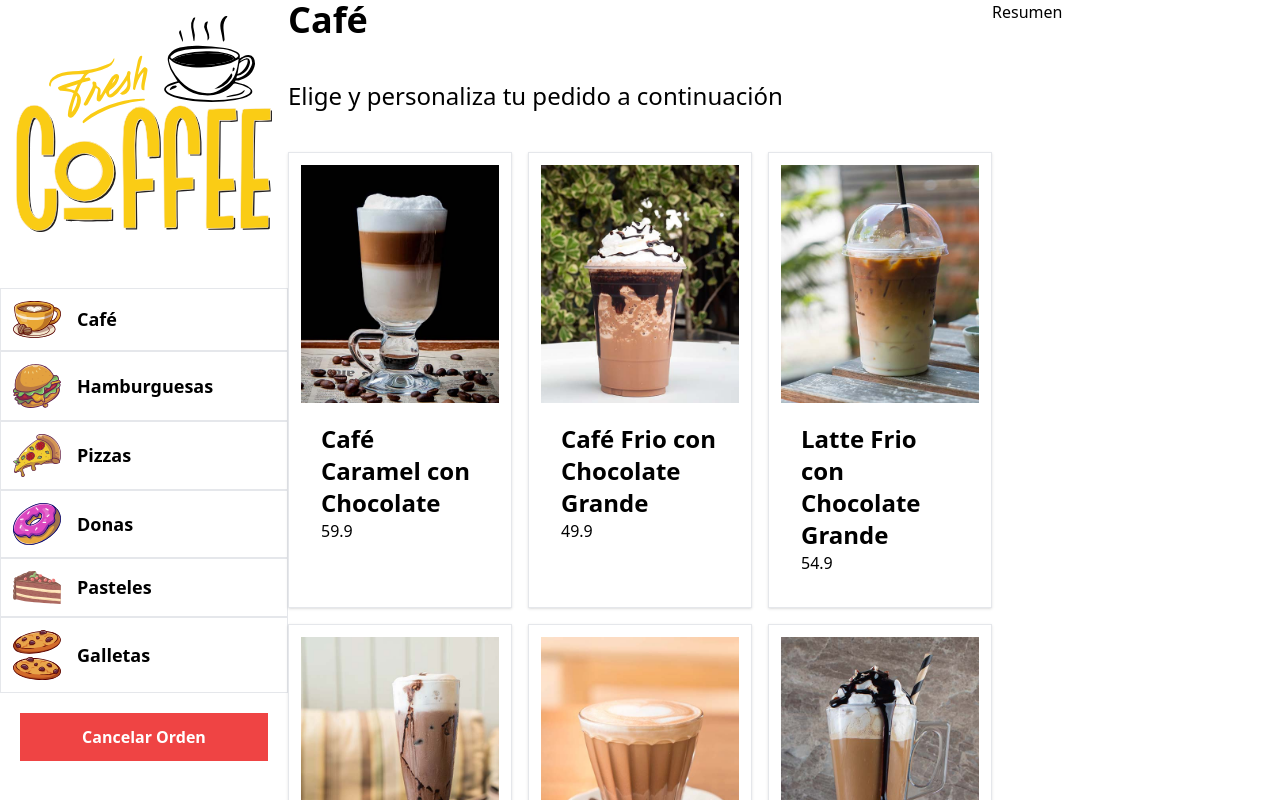
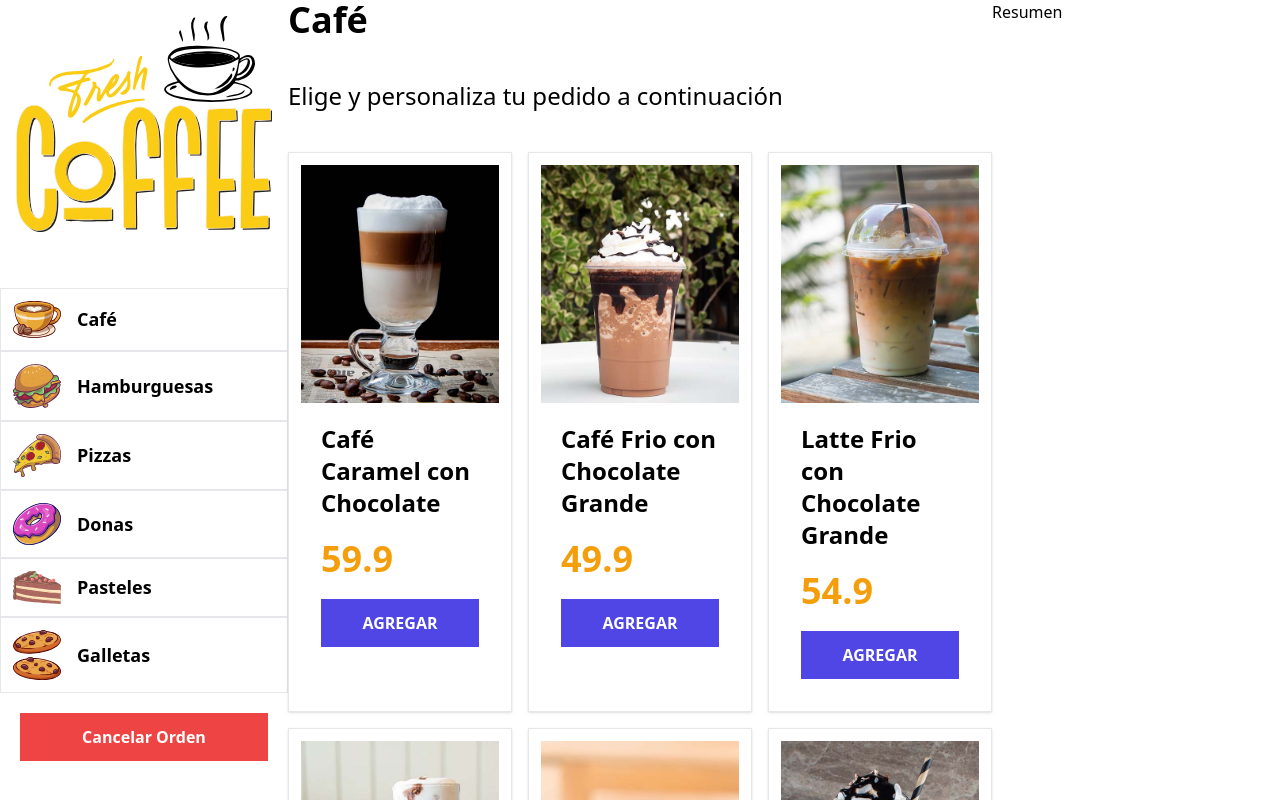
Before and after one commit to carlos-dev23/Quiosco-React-FrontEnd, a React (Vite) app: page / in a window 1280 px wide. Shown: the top 800 px of the page. Built offline with nearby package versions, Linux system fonts and the light colour scheme.

Commit message:
feat(components): add ModalProducto component to display product details

```diff
--- a/package.json
+++ b/package.json
@@ -12,6 +12,7 @@
   "dependencies": {
     "react": "^19.2.5",
     "react-dom": "^19.2.5",
+    "react-modal": "^3.16.3",
     "react-router-dom": "^7.14.1"
   },
   "devDependencies": {
--- /dev/null
+++ b/src/components/ModalProducto.jsx
@@ -0,0 +1,29 @@
+import useQuiosco from "../hooks/useQuiosco";
+import { formatearDinero } from "../helpers";
+
+export default function ModalProducto() {
+  const { producto, handleClickModal } = useQuiosco();
+  return (
+    <div className="md:flex gap-10">
+      <div className="md:w-1/3">
+        <img src={`/img/${producto.imagen}.jpg`} alt={`Imagen ${producto.nombre}`} />
+      </div>
+
+      <div className="md:w-2/3">
+        <div className="flex justify-end">
+          <button onClick={handleClickModal}>
+            <svg xmlns="http://www.w3.org/2000/svg" fill="none" viewBox="0 0 24 24" strokeWidth="1.5" stroke="currentColor" className="size-6">
+              <path strokeLinecap="round" strokeLinejoin="round" d="M6 18 18 6M6 6l12 12" />
+            </svg>
+          </button>
+        </div>
+
+        <h1 className="text-3xl font-bold mt-5">{producto.nombre}</h1>
+        <p className="mt-5 font-black text-5xl text-amber-500">{formatearDinero(producto.precio)}</p>
+        <button type="button" className="bg-indigo-600 hover:bg-indigo-800 px-5 py-2 mt-5 text-white font-bold uppercase rounded">
+          Añadir al pedido
+        </button>
+      </div>
+    </div>
+  );
+}
--- a/src/components/Productos.jsx
+++ b/src/components/Productos.jsx
@@ -1,13 +1,25 @@
 import React from "react";
+import useQuiosco from "../hooks/useQuiosco";
 
 export default function Productos({ producto }) {
+  const { handleClickModal, handleSetProducto } = useQuiosco();
   const { nombre, imagen, precio } = producto;
   return (
     <div className="border p-3 shadow bg-white">
       <img src={`/img/${imagen}.jpg`} alt={`imagen ${nombre}`} className="w-full" />
       <div className="p-5">
         <h3 className="text-2xl font-bold">{nombre}</h3>
-        <p>{precio}</p>
+        <p className="mt-5 font-black text-4xl text-amber-500">{precio}</p>
+        <button
+          type="button"
+          className="bg-indigo-600 hover:bg-indigo-800 text-white w-full mt-5 p-3 uppercase font-bold"
+          onClick={() => {
+            handleClickModal();
+            handleSetProducto(producto);
+          }}
+        >
+          Agregar
+        </button>
       </div>
     </div>
   );
--- a/src/context/QuioscoProvider.jsx
+++ b/src/context/QuioscoProvider.jsx
@@ -6,12 +6,23 @@ const QuioscoContext = createContext();
 const QuioscoProvider = ({ children }) => {
   const [categorias, setCategorias] = useState(categoriasDB);
   const [categoriaActual, setCategoriaActual] = useState(categorias[0]);
+  const [modal, setModal] = useState(false);
+  const [producto, setProducto] = useState({});
 
   const handleClickCategoria = (id) => {
     const categoria = categorias.filter((categoria) => categoria.id === id)[0];
     setCategoriaActual(categoria);
   };
-  return <QuioscoContext.Provider value={{ categorias, categoriaActual, handleClickCategoria }}>{children}</QuioscoContext.Provider>;
+
+  const handleClickModal = () => {
+    setModal(!modal);
+  };
+
+  const handleSetProducto = (producto) => {
+    setProducto(producto);
+  };
+
+  return <QuioscoContext.Provider value={{ categorias, categoriaActual, handleClickCategoria, modal, handleClickModal, producto, handleSetProducto }}>{children}</QuioscoContext.Provider>;
 };
 
 export { QuioscoProvider };
--- /dev/null
+++ b/src/helpers/index.js
@@ -0,0 +1,6 @@
+export function formatearDinero(precio) {
+    return new Intl.NumberFormat("es-MX", {
+    style: "currency",
+    currency: "MXN",
+  }).format(precio);
+}
--- a/src/layouts/Layout.jsx
+++ b/src/layouts/Layout.jsx
@@ -1,9 +1,28 @@
 import { Outlet } from "react-router-dom";
+import Modal from "react-modal";
 import Sidebar from "../components/Sidebar";
 import Resumen from "../components/Resumen";
+import ModalProducto from "../components/ModalProducto";
+import useQuiosco from "../hooks/useQuiosco";
+
+const customStyles = {
+  content: {
+    top: "50%",
+    left: "50%",
+    right: "auto",
+    bottom: "auto",
+    marginRight: "-50%",
+    transform: "translate(-50%, -50%)",
+  },
+};
+
+Modal.setAppElement("#root");
 
 export default function Layout() {
+  const { modal, handleClickModal } = useQuiosco();
+
   return (
+    <>
       <div className="md:flex">
         <Sidebar />
         <main className="flex-1">
@@ -11,5 +30,10 @@ export default function Layout() {
         </main>
         <Resumen />
       </div>
+
+      <Modal isOpen={modal} style={customStyles}>
+        <ModalProducto />
+      </Modal>
+    </>
   );
 }
```
Also changed, not shown: 1 other file (tests, documents, lock files or other folders). Lines whose indentation alone changed are shown as unchanged.
